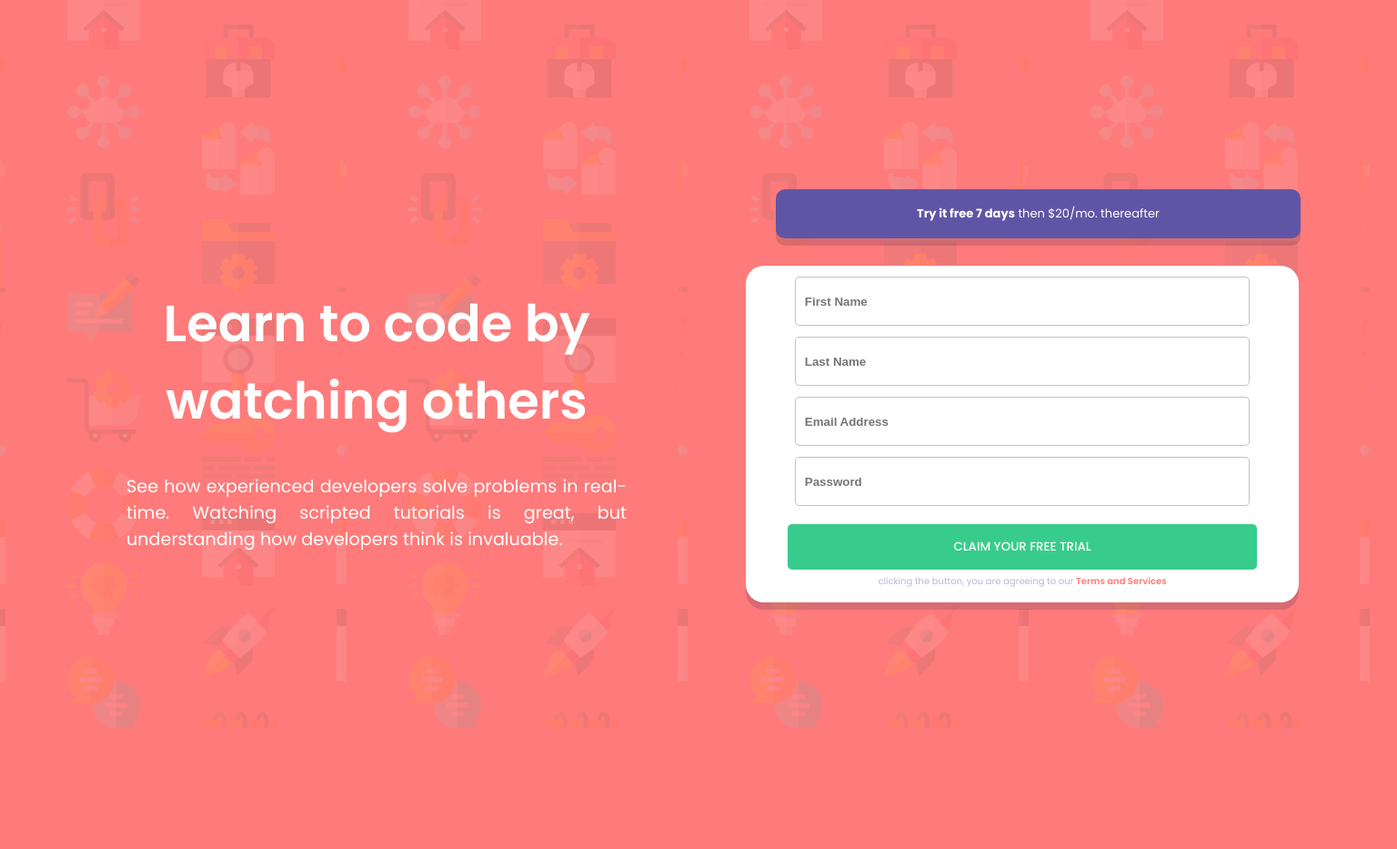
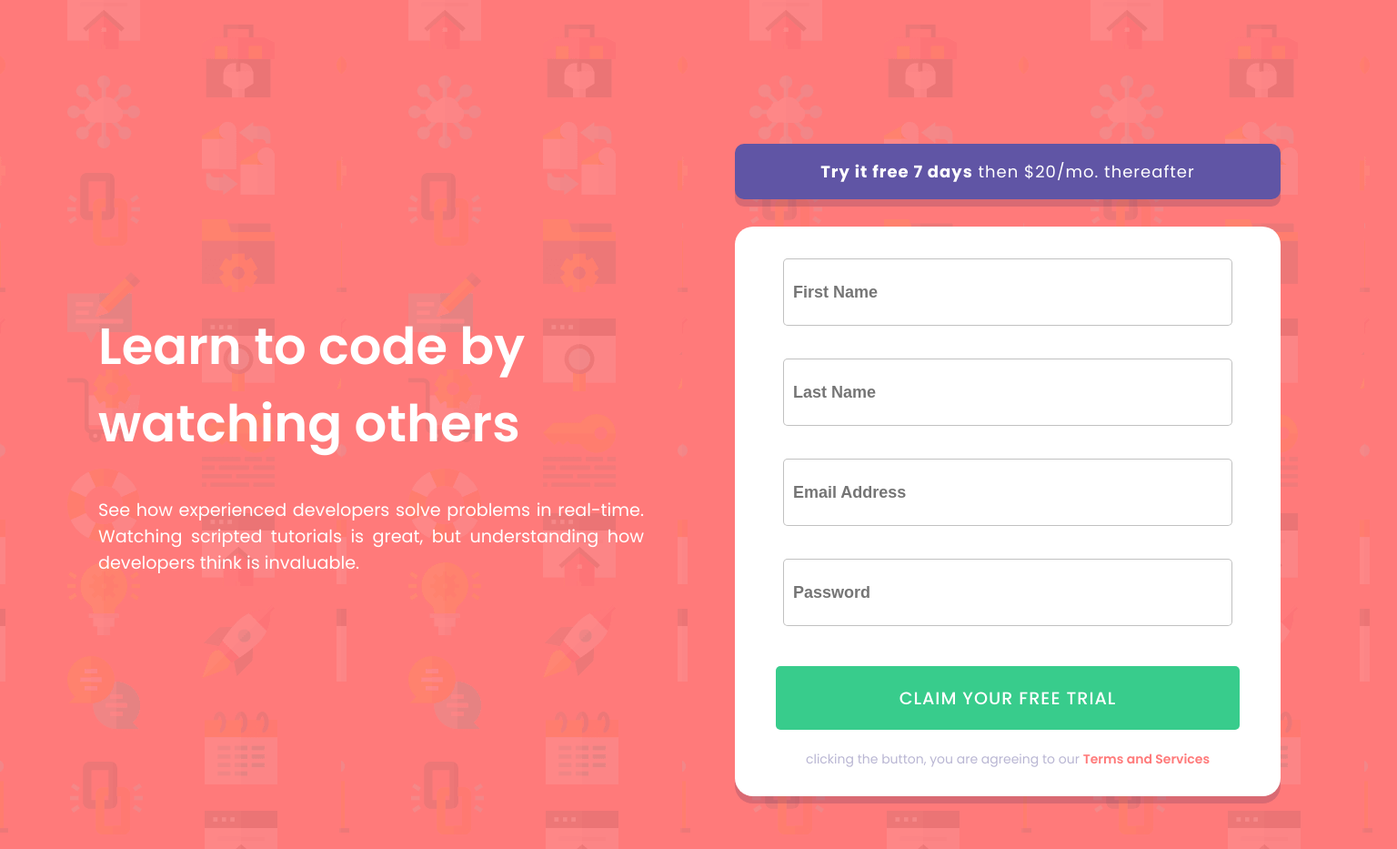
Before and after one commit to arenascode/Intro-component-with-sign-up-form, a website: page index.html in a window 1536 px wide. Shown: the whole page at 91% size. Before the commit the page ends 800 px from the top, so only its background shows below. Drawn offline with Linux system fonts and the light colour scheme.

Commit message:
responsive for desktop done

```diff
--- a/index.html
+++ b/index.html
@@ -32,7 +32,7 @@
   <div id="errorPass"></div>
 
   <button type="submit" class="submitBtn">CLAIM YOUR FREE TRIAL</button>
-  <p> clicking the button, you are agreeing to our <span>Terms and Services</span></p>
+  <p class="termsAndServices"> clicking the button, you are agreeing to our <span>Terms and Services</span></p>
 </form>
 </div>
   <!-- <footer>
--- a/js/main.js
+++ b/js/main.js
@@ -96,8 +96,9 @@ form.onsubmit = (e) => {
     form.reset()
     firstName.setAttribute("placeholder", "First Name")
     lastName.setAttribute("placeholder", "Last Name");
+    emailUser.classList.remove("placeHolderErrorMail");
     emailUser.setAttribute("placeholder", "Email Address");
-    firstName.setAttribute("placeholder", "Password");
+    passUser.setAttribute("placeholder", "Password");
     alert("thanks for your information")
 }
 }
--- a/scss/style.scss
+++ b/scss/style.scss
@@ -102,7 +102,15 @@ form {
 
 }
 
+.imgBG {
+  background-image: url(/images/icon-error.svg);
+  background-repeat: no-repeat;
+  background-position: 210px;
+  border: solid 2px hsl(0, 100%, 74%);
+  height: 40px;
+}
 
+// Responsive for Desktop
 @media (min-width: 1440px) {
 
   body {
@@ -113,32 +121,128 @@ form {
       width: 600px;
       margin: auto;
       h1 {
-        margin-top: 200px;
+        // margin-top: 200px;
         font-weight: 600;
         font-size: 3.5rem;
+        text-align: left;
       }
       p {
         font-size: 1.2rem;
         text-align: justify;
+        margin: 0;
       }
     }
   }
-.sectionForm {
-  margin-right: 100px;
-  width: 40%;
-  .testTime {
-    margin-top: 200px;
+
+  .sectionForm {
+    width:600px;
+    margin-right: 120px;
+    margin-top: 100px;
+  }
+  body .testTime {
+    background-color: hsl(248, 32%, 49%);
+    width: 90%;
+    text-align: center;
+    color: white;
+    font-size: large;
+    font-weight: inherit;
+    letter-spacing: 1px;
+    border-radius: 10px;
+    padding: 17px 30px;
+    margin: 50px 0px 30px;
+    box-shadow: 0 8px #2119502b;
+  p {
+    margin: 0 30px 0;
+  }
+  }
+
+form {
+  background-color: white;
+  display: flex;
+  flex-direction: column;
+  row-gap: 12px;
+  align-items: center;
+  border-radius: 20px;
+  width: 600px;
+  align-self: center;
+  margin: auto;
+  box-shadow: 0 8px #2119502b;
+  margin-bottom: 50px;
+
+  input:first-child {
+    margin-top: 35px;
+  }
+  input {
+    margin-top: 12px;
+    width: 80%;
+    height: 70px;
+    border: solid 1px rgba(128, 128, 128, 0.487);
+    border-radius: 5px;
+    padding-left: 10px;
+    font-size: large;
+    font-weight: 600;
+  }
+  input::placeholder {
+    font-size: large;
+  }
+
+  .imgBG {
+  background-image: url(/images/icon-error.svg);
+  background-repeat: no-repeat;
+  background-position: 450px;
+  border: solid 2px hsl(0, 100%, 74%);
+  height: 70px;
+  margin-left: 5px;
+}
+
+.errorStyle {
+  color: hsl(0, 100%, 74%);
+  font-size: inherit;
+  font-weight: 500;
+  font-style: italic;
+  display: flex;
+  align-self: end;
+  margin-right: 55px;
+  margin-top: 3px;
+}
+.placeHolderErrorMail::placeholder {
+  font-size: large;
+  margin: 5px;
+  margin-left: 20px;
+  color: hsl(0, 100%, 74%);
+}
+  .submitBtn {
+    margin-top: 20px;
     width: 85%;
+    height: 70px;
+    border-radius: 5px;
+    background-color: hsl(154, 59%, 51%);
+    color: white;
+    border: none;
+    font-size: larger;
+    letter-spacing: 1px;
+    font-weight: 500;
+    font-family: 'Poppins', sans-serif;
+    margin-bottom: 5px;
   }
-  form {
-    width: 100%;
+  .submitBtn:hover {
+  background-color: hsla(154, 59%, 51%, 0.695);
+}
+  p {
+    color: hsl(246, 25%, 77%);
+    font-size: 14px;
+    text-align: center;
+    margin-top: auto;
+    width: 90%;
+    margin-bottom: 40px;
+    span {
+      color: hsl(0, 100%, 74%);
+      font-weight: 600;
+    }
   }
 }
+ .termsAndServices {
+  font-size: 14px;
+  margin: 5px 20px 30px;
+ }
 }
-.imgBG {
-  background-image: url(/images/icon-error.svg);
-  background-repeat: no-repeat;
-  background-position: 210px;
-  border: solid 1px hsl(0, 100%, 74%);
-  height: 40px;
-}
```
Also changed, not shown: css/style.css.
